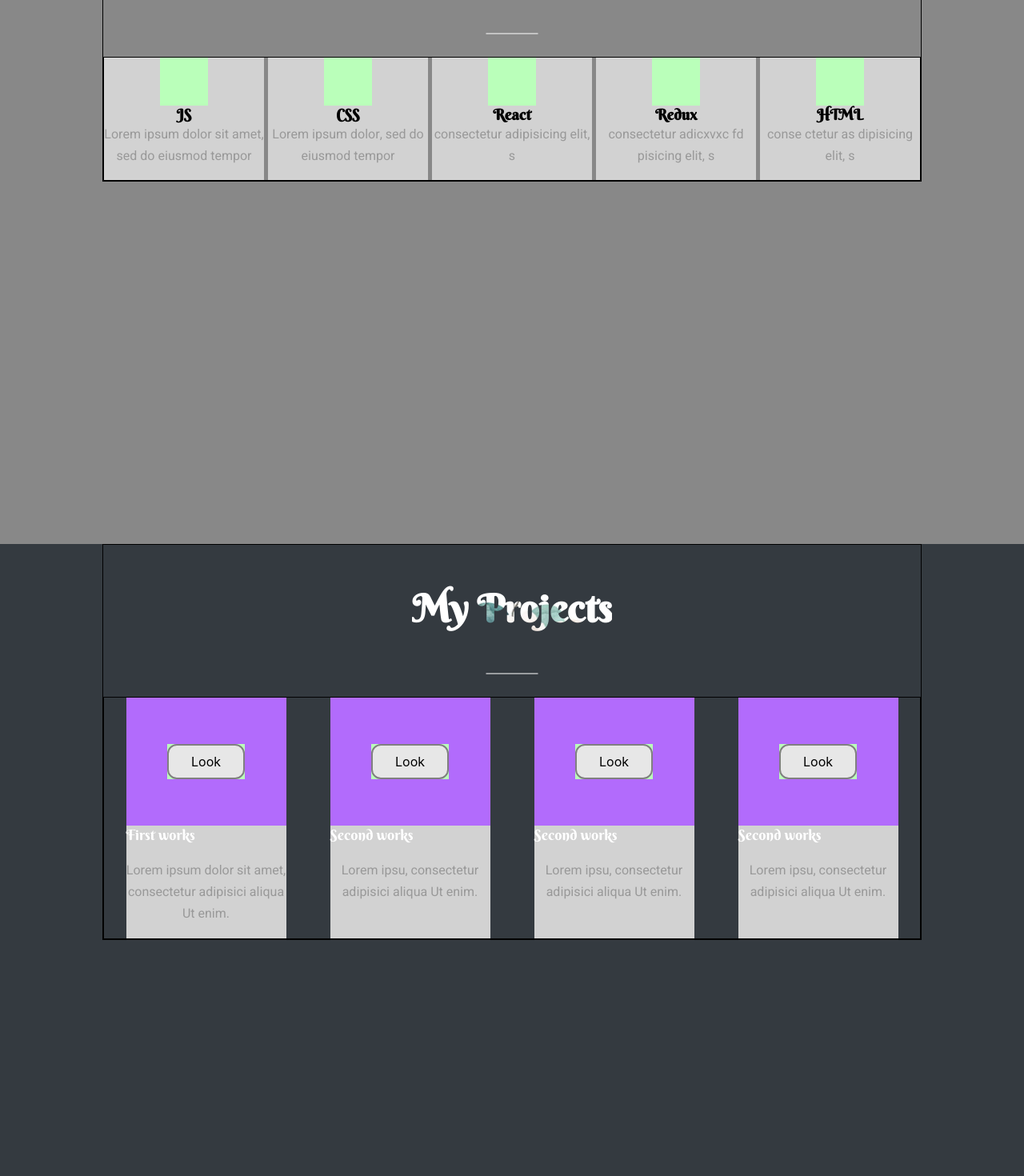
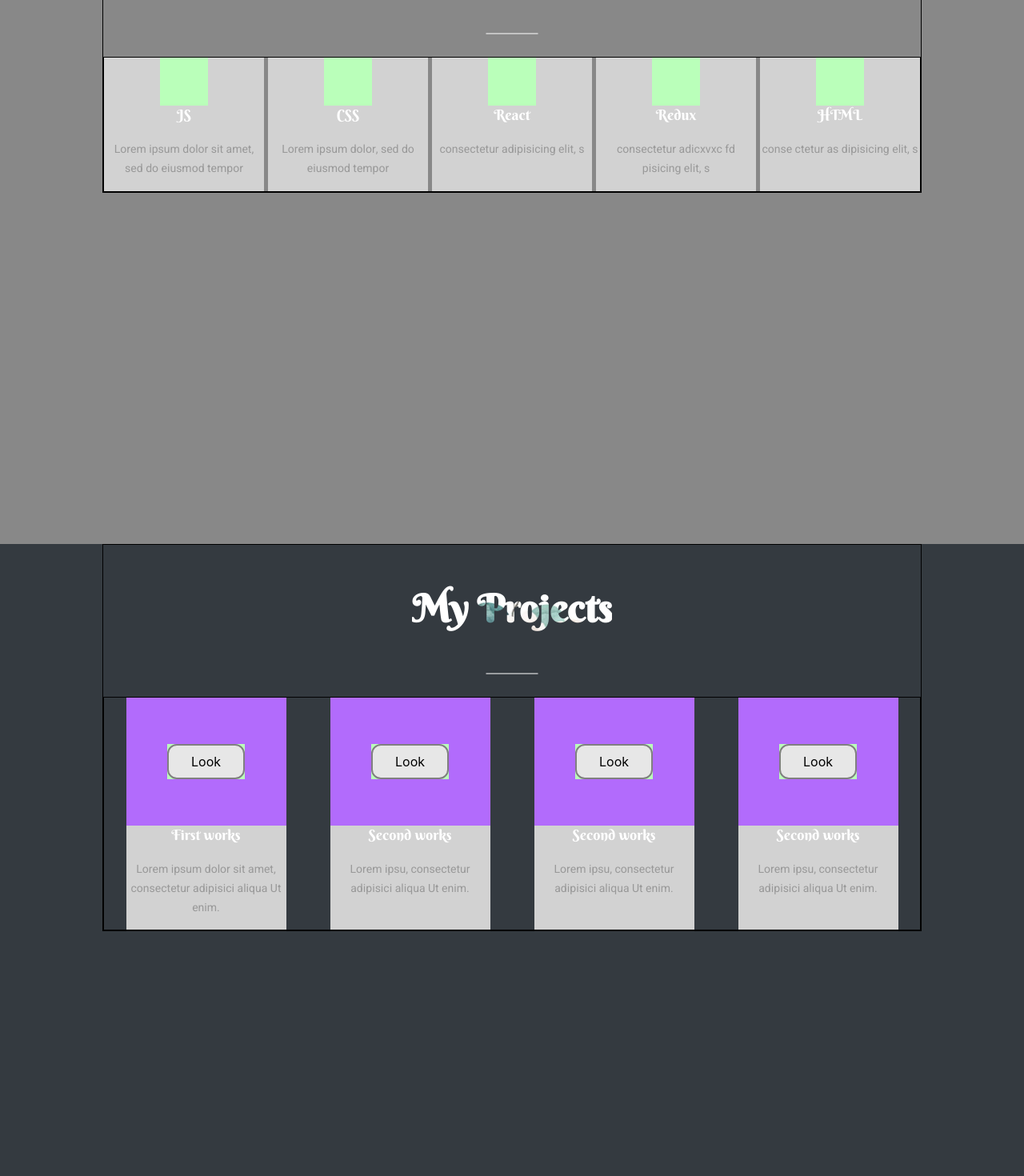
Before and after one commit to vetero4ok/myportfolio, a React (Create React App) app: page / in a window 1280 px wide. Shown: the part 1000-2470 px from the top of the page at 80% size. Built offline with nearby package versions, Linux system fonts and the light colour scheme.

Commit message:
font, blocs, media(correction)

```diff
--- a/src/index.css
+++ b/src/index.css
@@ -18,6 +18,7 @@ p {
   margin-top: 0;
   margin-bottom: 1rem;
   font-family: Heebo,sans-serif;
+  font-size: 14px;
 }
 
 code {
--- a/src/projects/work/Work.js
+++ b/src/projects/work/Work.js
@@ -10,7 +10,7 @@ export function Work(props) {
                     <Button nameButton={props.nameButton}/>
                 </a>
             </div>
-            <h4 className={s.workTitle}>{props.title}</h4>
+            <h3 className={s.workTitle}>{props.title}</h3>
             <div>
                 <p>{props.description}</p>
             </div>
--- a/src/projects/work/Work.module.css
+++ b/src/projects/work/Work.module.css
@@ -3,7 +3,7 @@
     background-color: #d2d2d2;
     display: flex;
     flex-direction: column;
-    align-items: flex-start;
+    align-items: center;
     text-align: center;
 
 }
--- a/src/skills/skil/Skill.js
+++ b/src/skills/skil/Skill.js
@@ -5,7 +5,7 @@ export function Skill(props) {
     return (
         <div className={s.skill}>
             <div className={s.icon}> </div>
-            <h3>{props.title}</h3>
+            <h3 className={s.skillTitle}>{props.title}</h3>
             <div className={s.description}><p>{props.description}</p></div>
         </div>
     );
--- a/src/skills/skil/Skill.module.css
+++ b/src/skills/skil/Skill.module.css
@@ -13,6 +13,13 @@
     background-color: #baffba;
 }
 
+.skillTitle{
+    font-size: 18px;
+    color: #fff;
+    display: block;
+    margin-bottom: 20px;
+    font-weight: 300;
+}
 .description {
 
 }
```
